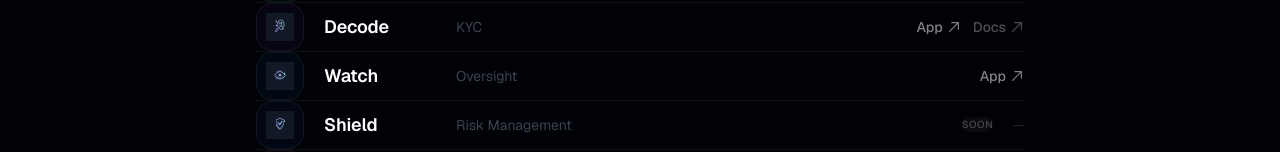
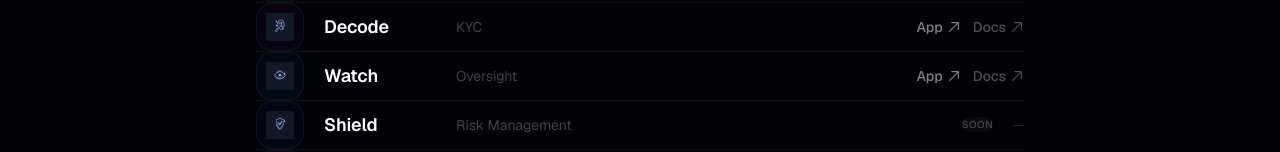
Before and after one commit to Reinemer/syntra-landing, a React (Vite) app: page / in a window 1280 px wide. Shown: the part 424-576 px from the top of the page. Built offline with nearby package versions, Linux system fonts and the light colour scheme; the HTML template or start-up script is replaced by a standard one.

Commit message:
feat: add documentation URL for module resources

```diff
--- a/src/data.ts
+++ b/src/data.ts
@@ -73,6 +73,7 @@ export const modules: Module[] = [
     accentColor: 'oklch(0.55 0.18 240)',
     hue: 240,
     appUrl: 'https://dn-oversight-app.vercel.app/login',
+    docsUrl: 'https://1drv.ms/x/c/90fbf24d4d00e063/IQA9wOBjSWTdRq89wB9OJKpJAZnwWCfwOXg5ugEbF3u-QKg?e=5Zo7gq',
     status: 'live',
   },
   {
```
